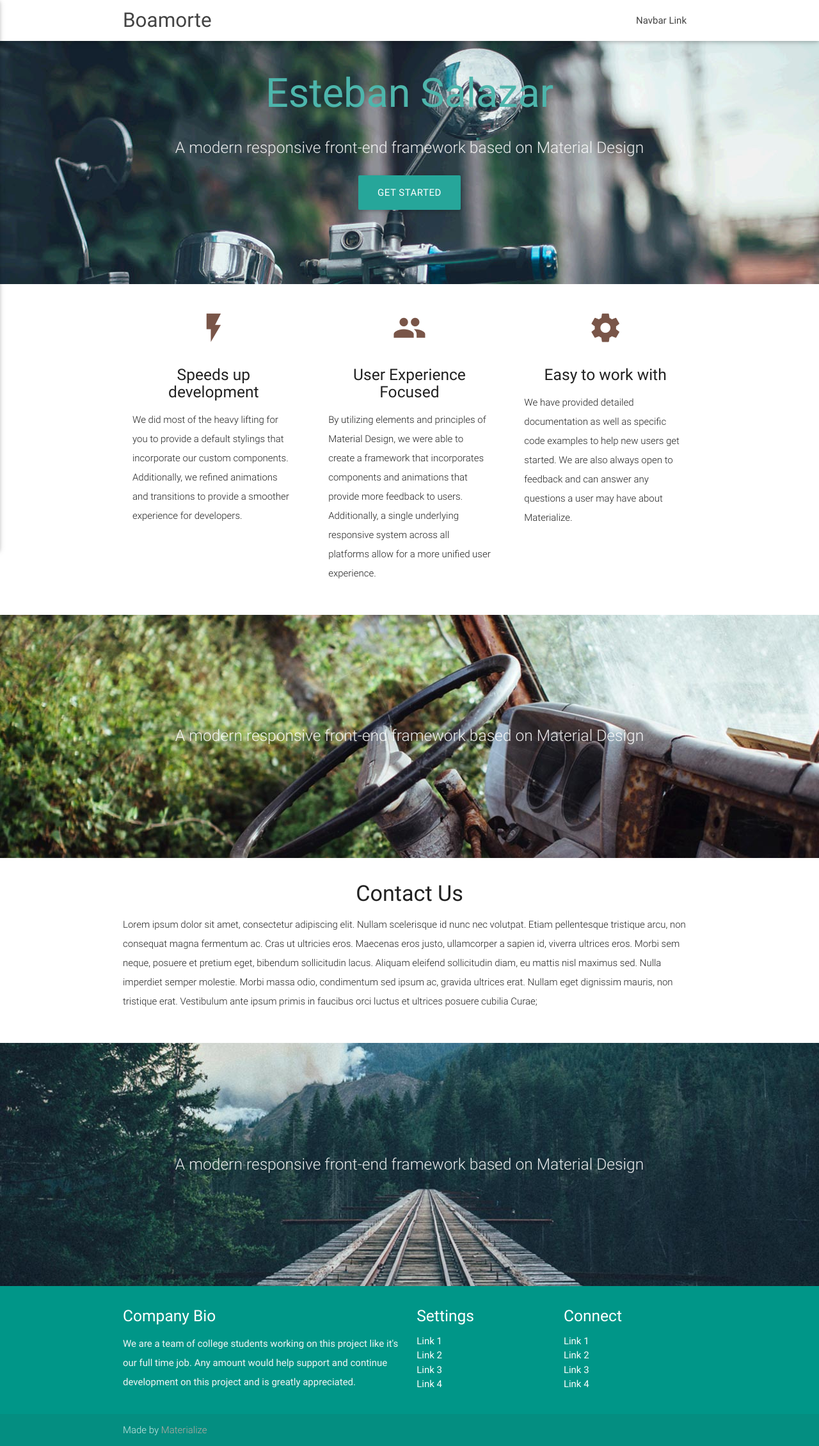
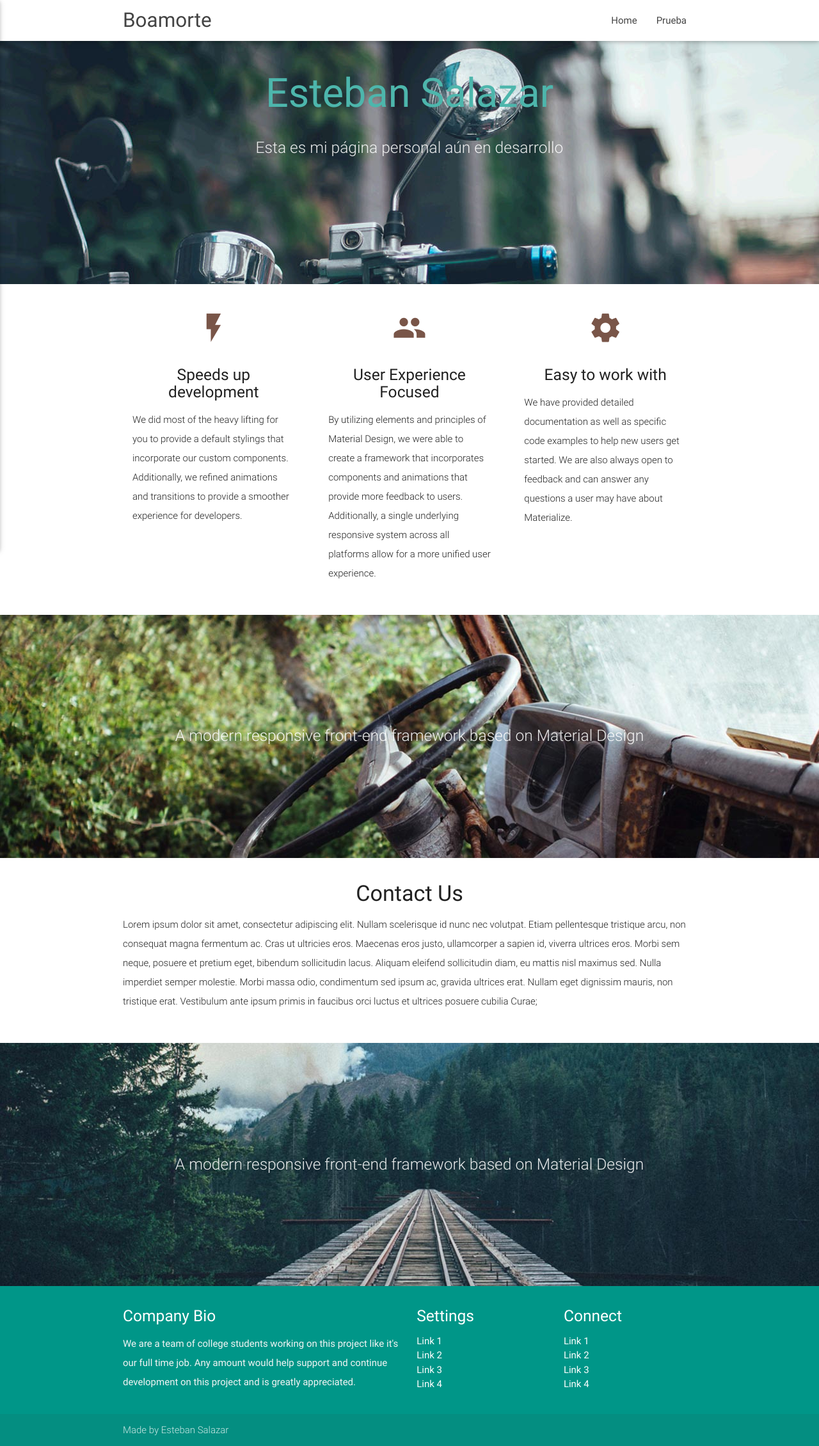
Before and after one commit to Boamorte8/Boamorte8, a plain HTML site: page index.html in a window 1280 px wide. Shown: the whole page at 64% size. Drawn offline with nearby package versions, Linux system fonts and the light colour scheme.

Commit message:
Añadida pagina de pruebas y cambios de titulos y parrafos

```diff
--- a/index.html
+++ b/index.html
@@ -3,7 +3,7 @@
 <head>
   <meta http-equiv="Content-Type" content="text/html; charset=UTF-8"/>
   <meta name="viewport" content="width=device-width, initial-scale=1, maximum-scale=1.0, user-scalable=no"/>
-  <title>Parallax Template - Materialize</title>
+  <title>Pagina Personal Esteban</title>
 
   <!-- CSS  -->
   <link href="https://fonts.googleapis.com/icon?family=Material+Icons" rel="stylesheet">
@@ -15,11 +15,13 @@
     <div class="nav-wrapper container">
       <a id="logo-container" href="#" class="brand-logo">Boamorte</a>
       <ul class="right hide-on-med-and-down">
-        <li><a href="#">Navbar Link</a></li>
+        <li><a href="index.html">Home</a></li>
+        <li><a href="pg/pruebas.html">Prueba</a></li>
       </ul>
 
       <ul id="nav-mobile" class="side-nav">
-        <li><a href="#">Navbar Link</a></li>
+        <li><a href="index.html">Home</a></li>
+        <li><a href="pg/pruebas.html">Prueba</a></li>
       </ul>
       <a href="#" data-activates="nav-mobile" class="button-collapse"><i class="material-icons">menu</i></a>
     </div>
@@ -31,10 +33,7 @@
         <br><br>
         <h1 class="header center teal-text text-lighten-2">Esteban Salazar</h1>
         <div class="row center">
-          <h5 class="header col s12 light">A modern responsive front-end framework based on Material Design</h5>
-        </div>
-        <div class="row center">
-          <a href="http://materializecss.com/getting-started.html" id="download-button" class="btn-large waves-effect waves-light teal lighten-1">Get Started</a>
+          <h5 class="header col s12 light">Esta es mi página personal aún en desarrollo</h5>
         </div>
         <br><br>
 
@@ -149,7 +148,7 @@
     </div>
     <div class="footer-copyright">
       <div class="container">
-      Made by <a class="brown-text text-lighten-3" href="http://materializecss.com">Materialize</a>
+      Made by Esteban Salazar
       </div>
     </div>
   </footer>
```
Also changed, not shown: pg/pruebas.html (added, +39 -0 lines).
